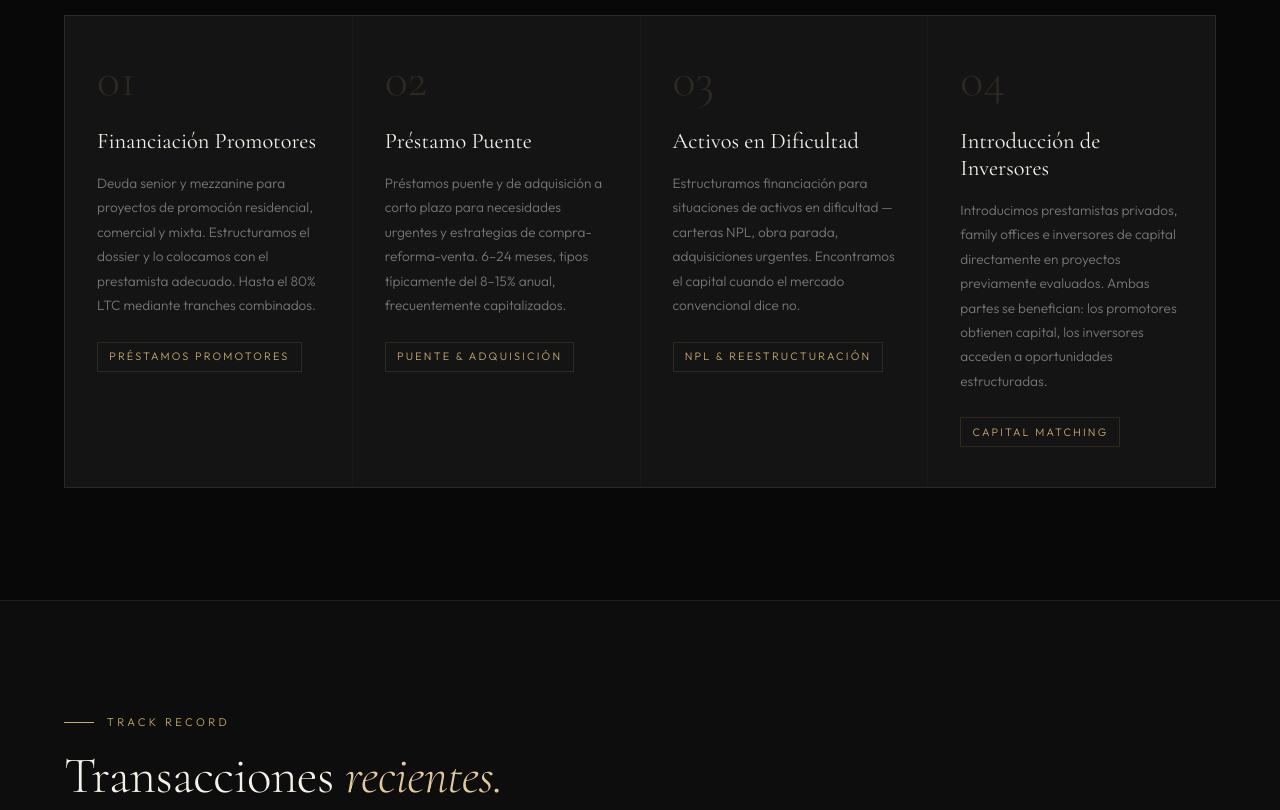
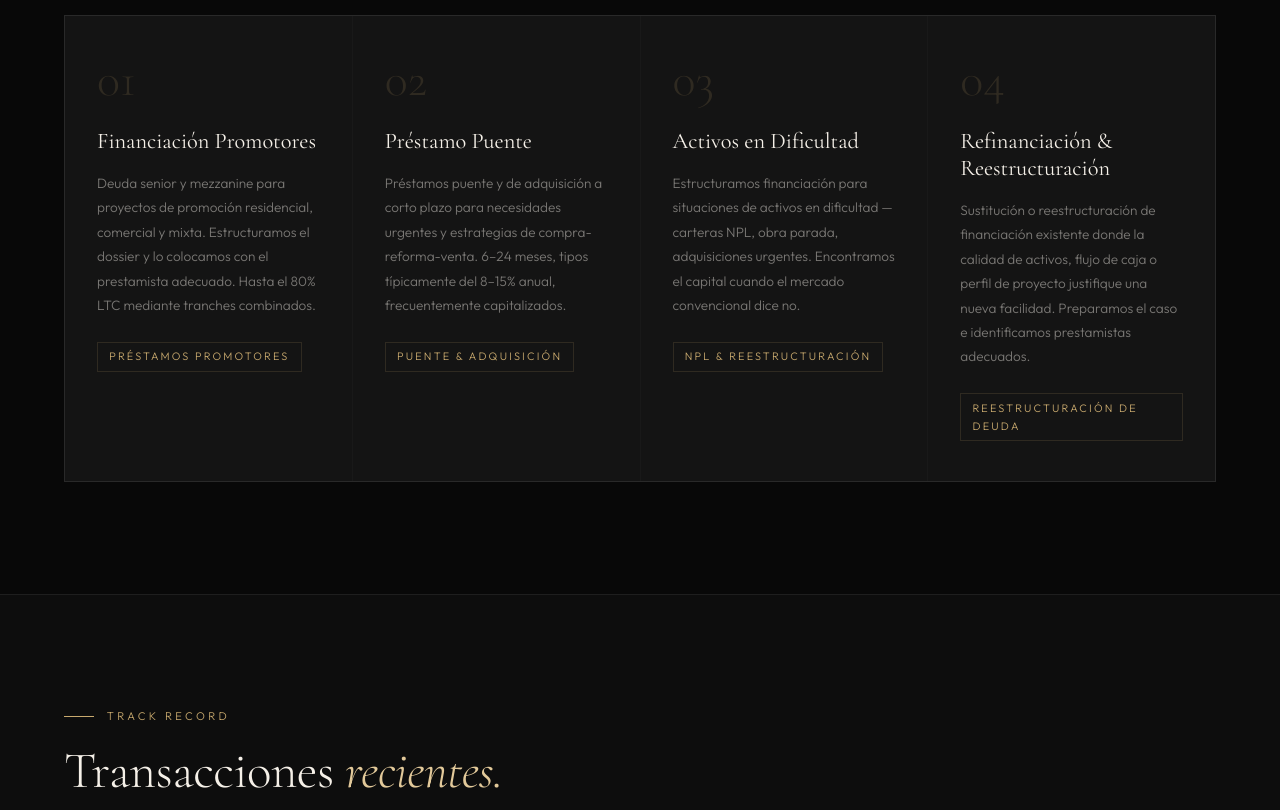
Before and after one commit to Jali2587/Costa-capital-hoofdpagina, a plain HTML site: page es/index.html in a window 1280 px wide. Shown: the part 2900-3710 px from the top of the page. Drawn offline with nearby package versions, Linux system fonts and the light colour scheme.

Commit message:
PRODUCTION ES FIX: Remove all legacy investor positioning - Introducción de Inversores → Refinanciación, fix footer/nav/dropdowns, update process wording

```diff
--- a/es/index.html
+++ b/es/index.html
@@ -423,9 +423,9 @@ footer{background:var(--deep);border-top:1px solid var(--border);padding:4rem;di
     </div>
     <div class="service-card reveal">
       <div class="service-num">04</div>
-      <div class="service-title">Introducción de Inversores</div>
-      <p class="service-desc">Introducimos prestamistas privados, family offices e inversores de capital directamente en proyectos previamente evaluados. Ambas partes se benefician: los promotores obtienen capital, los inversores acceden a oportunidades estructuradas.</p>
-      <span class="service-tag">Capital Matching</span>
+      <div class="service-title">Refinanciación & Reestructuración</div>
+      <p class="service-desc">Sustitución o reestructuración de financiación existente donde la calidad de activos, flujo de caja o perfil de proyecto justifique una nueva facilidad. Preparamos el caso e identificamos prestamistas adecuados.</p>
+      <span class="service-tag">Reestructuración de Deuda</span>
     </div>
   </div>
 </section>
@@ -524,7 +524,7 @@ footer{background:var(--deep);border-top:1px solid var(--border);padding:4rem;di
         </div>
         <div class="deal-step">
           <span class="step-num">03</span>
-          <p class="step-text"><strong>Term sheet y cierre</strong> — actuamos rápido cuando la oportunidad es la correcta.</p>
+          <p class="step-text"><strong>Revisión del prestamista, términos y cierre</strong> — una vez que un prestamista confirma interés, coordinamos suscripción, due diligence y el proceso de cierre.</p>
         </div>
       </div>
     </div>
@@ -544,7 +544,7 @@ footer{background:var(--deep);border-top:1px solid var(--border);padding:4rem;di
             <option value="financiación_promotores">Financiación Promotores</option>
             <option value="préstamo_puente">Préstamo Puente</option>
             <option value="activo_en_dificultad">Activo en Dificultad</option>
-            <option value="introducción_de_inversores">Introducción de Inversores</option>
+            <option value="refinanciación_reestructuración">Refinanciación & Reestructuración</option>
           </select>
         </div>
       </div>
@@ -708,7 +708,7 @@ Atentamente,`)" class="btn-primary">✉ Escríbanos a info@costacapital.pro</but
 <footer>
   <div>
     <div class="footer-logo">Costa Capital</div>
-    <p class="footer-tagline">Financiación Inmobiliaria & Introducción de Inversores<br>Costa Mediterránea Española · €350K – €50M+<br>Costa del Sol · Costa Blanca · Valencia · Ibiza</p>
+    <p class="footer-tagline">Financiación inmobiliaria para prestatarios profesionales.<br>Costa Capital es un nombre comercial de JLMX B.V.<br>Costa del Sol · Costa Blanca · Valencia · Ibiza</p>
     <a href="mailto:info@costacapital.pro" class="footer-email">info@costacapital.pro</a>
   </div>
   <div class="footer-col">
@@ -717,7 +717,7 @@ Atentamente,`)" class="btn-primary">✉ Escríbanos a info@costacapital.pro</but
       <li><a href="#services">Financiación Promotores</a></li>
       <li><a href="#services">Préstamo Puente</a></li>
       <li><a href="#services">Activos en Dificultad</a></li>
-      <li><a href="#services">Introducción de Inversores</a></li>
+      <li><a href="#services">Refinanciación & Reestructuración</a></li>
       <li><a href="https://app.costacapital.pro?lang=es">Herramienta IA</a></li>
       <li><a href="#guide">Guía de Financiación Gratis</a></li>
     </ul>
@@ -754,7 +754,7 @@ Atentamente,`)" class="btn-primary">✉ Escríbanos a info@costacapital.pro</but
       </div>
       <div style="display:flex;flex-direction:column;gap:0.4rem;margin-bottom:1rem;"><label style="font-size:0.68rem;letter-spacing:0.2em;text-transform:uppercase;color:var(--muted);">Email</label><input type="email" id="m-email" placeholder="su@email.com" style="background:var(--card);border:1px solid var(--border);color:var(--white);font-family:var(--font-b);font-size:0.88rem;padding:0.7rem 0.9rem;outline:none;width:100%;"></div>
       <div style="display:grid;grid-template-columns:1fr 1fr;gap:1rem;margin-bottom:1rem;">
-        <div style="display:flex;flex-direction:column;gap:0.4rem;"><label style="font-size:0.68rem;letter-spacing:0.2em;text-transform:uppercase;color:var(--muted);">Tipo de Solicitud</label><select id="m-type" style="background:var(--card);border:1px solid var(--border);color:var(--white);font-family:var(--font-b);font-size:0.88rem;padding:0.7rem 0.9rem;outline:none;width:100%;appearance:none;cursor:pointer;"><option value="seleccionar...">Seleccionar...</option><option value="financiación_promotores">Financiación Promotores</option><option value="préstamo_puente">Préstamo Puente</option><option value="activo_en_dificultad">Activo en Dificultad</option><option value="introducción_de_inversores">Introducción de Inversores</option></select></div>
+        <div style="display:flex;flex-direction:column;gap:0.4rem;"><label style="font-size:0.68rem;letter-spacing:0.2em;text-transform:uppercase;color:var(--muted);">Tipo de Solicitud</label><select id="m-type" style="background:var(--card);border:1px solid var(--border);color:var(--white);font-family:var(--font-b);font-size:0.88rem;padding:0.7rem 0.9rem;outline:none;width:100%;appearance:none;cursor:pointer;"><option value="seleccionar...">Seleccionar...</option><option value="financiación_promotores">Financiación Promotores</option><option value="préstamo_puente">Préstamo Puente</option><option value="activo_en_dificultad">Activo en Dificultad</option><option value="refinanciación_reestructuración">Red Profesional de Prestamistas</option></select></div>
         <div style="display:flex;flex-direction:column;gap:0.4rem;"><label style="font-size:0.68rem;letter-spacing:0.2em;text-transform:uppercase;color:var(--muted);">Ubicación</label><input type="text" id="m-location" placeholder="Ciudad / Región" style="background:var(--card);border:1px solid var(--border);color:var(--white);font-family:var(--font-b);font-size:0.88rem;padding:0.7rem 0.9rem;outline:none;width:100%;"></div>
       </div>
       <div style="display:flex;flex-direction:column;gap:0.4rem;margin-bottom:1rem;"><label style="font-size:0.68rem;letter-spacing:0.2em;text-transform:uppercase;color:var(--muted);">Capital Necesario (€)</label><select id="m-capital" style="background:var(--card);border:1px solid var(--border);color:var(--white);font-family:var(--font-b);font-size:0.88rem;padding:0.7rem 0.9rem;outline:none;width:100%;appearance:none;cursor:pointer;"><option>Seleccionar importe...</option><option>€350K – €1M</option><option>€1M – €5M</option><option>€5M – €15M</option><option>€15M – €50M</option><option>€50M+</option></select></div>
```
